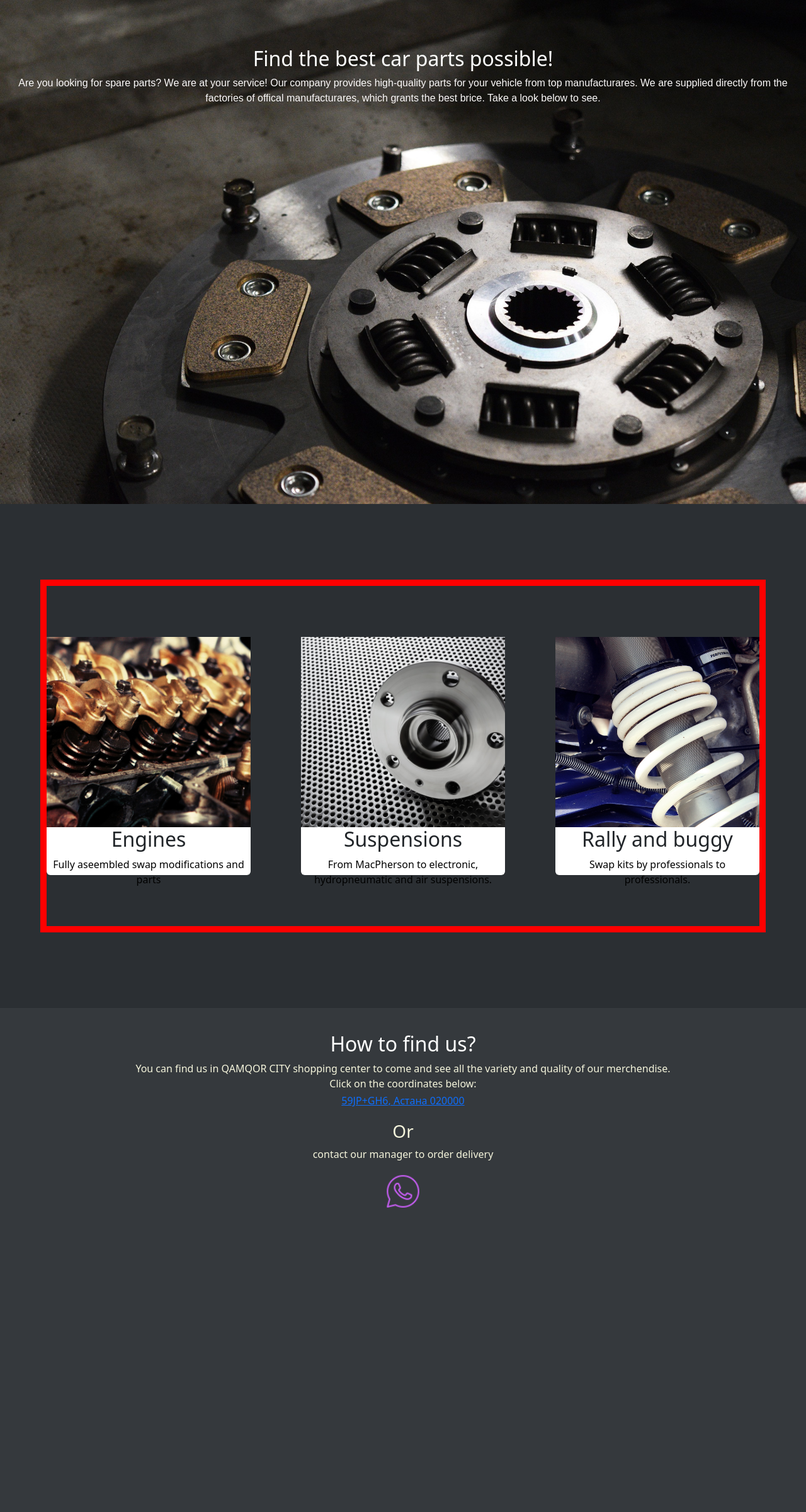
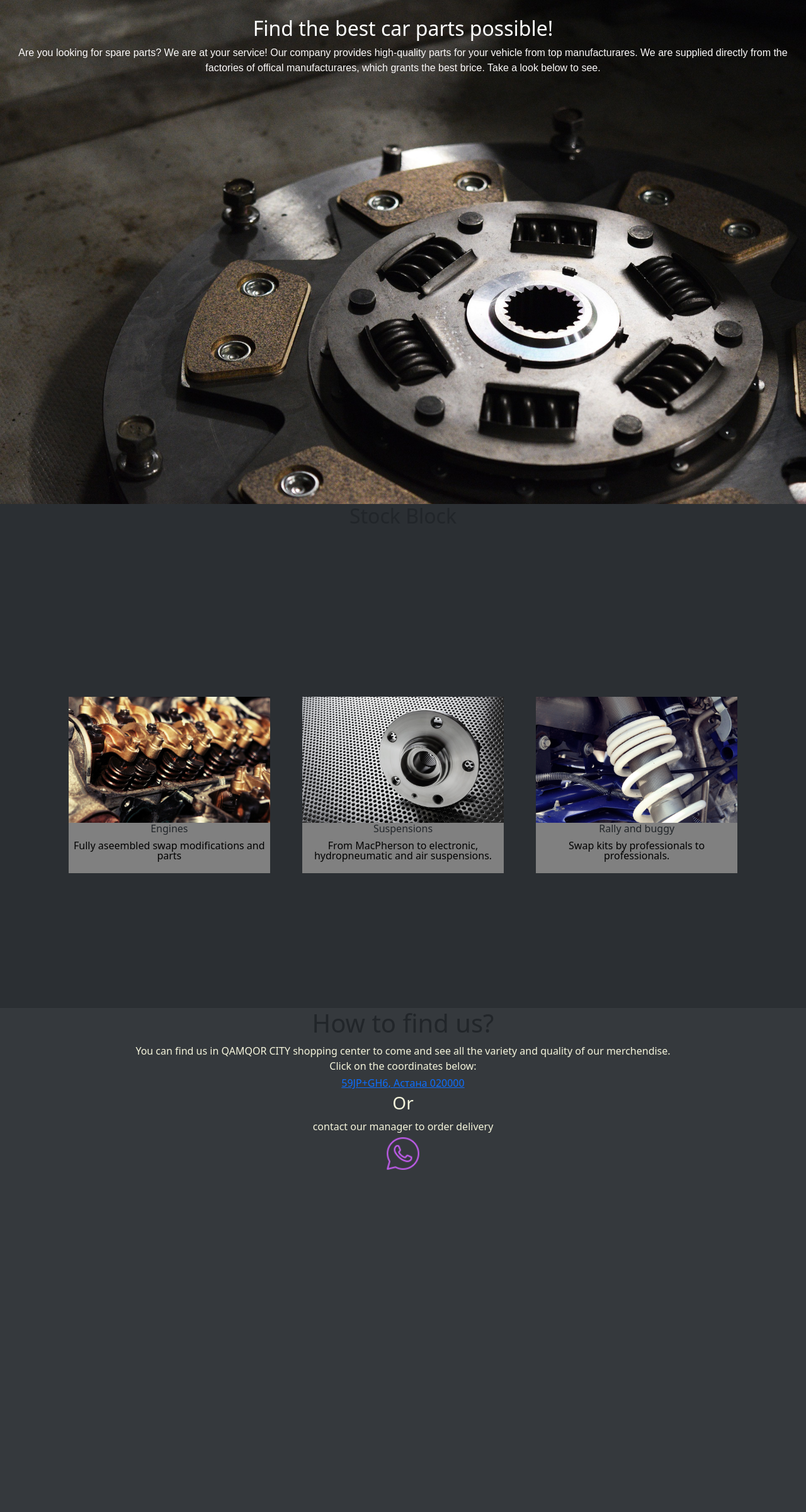
Before and after one commit to Askhab-Brz/parts, a Django app: page / in a window 1280 px wide. Shown: the part 76-2476 px from the top of the page at 63% size. Run offline with Django 4.2, Linux system fonts and the light colour scheme.

Commit message:
update 05.12.22

```diff
--- a/landing/static/landing/styles.css
+++ b/landing/static/landing/styles.css
@@ -1,16 +1,11 @@
 body{
     margin: 0;
     padding: 0;
-
-    overflow: -moz-hidden-unscrollable;
-
-
-
+}
+p{
+  margin: 0;
 }
 
-html{
-  scroll-behavior: smooth;
-}
 @keyframes thenav{
     0% {
         opacity: 0;
@@ -103,7 +98,7 @@ a {
 
 
 
-h1{
+#head{
     padding-top: 2%;
     color: rgb(255, 255, 254);
     font-size: 2em;
@@ -130,14 +125,12 @@ h1{
 
 }
 
-::-webkit-scrollbar{
-  width: 2%;
-}
+
 
 .parent{
   overflow: auto ;
   height: 100vh;
-  scroll-snap-type: y mandatory;
+
 
 }
 
@@ -154,7 +147,7 @@ h1{
     background-repeat: no-repeat;
     background-size: cover;
     animation:  2s  0s 1  showcase;
-    scroll-snap-align:start;
+
 
 
 
@@ -176,14 +169,12 @@ h1{
   width: 100%;
   background-color: rgb(43,47,51);
   height: 100%;
-  display: flex;
-
-
+  text-align: center;
 }
 
 .contact{
-  padding: 1%;
-  scroll-snap-align:start;
+
+  width: 100%;
   height: 100%;
   text-align: center;
   background-color:  rgb(53,57,61);
@@ -191,40 +182,49 @@ h1{
 
 
 .fwrap{
-  border: 10px solid red;
-  height: 70%;
-  width: 90%;
-  display: flex;
-  gap: 5em;
+  flex-wrap: wrap;
+  height: 90vh;
+  display:flex;
   align-items: center;
-  margin: auto;
-
+  justify-content: center;
+  gap: 4% ;
 
 }
 .wrap{
-  background-color: white;
+  height: 25vh;
+  width: 25vw;
+  border-radius: 6px;
+  border-top: 0px;
+  transition:  200ms ease-in-out
+}
+.wrap img{
+  width: 100%;
+  height: 100%;
+  object-fit: cover;
+}
+.cap{
   text-align: center;
-  border: 0px;
-  border-radius: 6px;
-  width: 27%;
-  height: 70%;
-  flex: 1;
+  line-height: 1em;
+  background-color: gray;
+  font-weight: 100;
+  height: 10vh;
+  word-wrap: break-word;
 
 }
-.mc{
+.cap h2{
+  font-size: medium;
+}
 
-  width: 100%;
-  height: 80%;
+
+
+
+.wrap:hover{
+  transform: scale(1.2);
 
 }
- .mc img{
-  width: 100%;
-  height: 100%;
-  object-fit:cover;
-}
-.msg{
 
-}
+
+
 #wp{
   color: beige;
 }
--- a/landing/templates/landing/first.html
+++ b/landing/templates/landing/first.html
@@ -33,9 +33,7 @@
                 <li class="nav-item">
                   <a class="nav-link" href="#contact">Contact Us</a>
                 </li>
-                <li class="nav-item">
-                  <a class="nav-link " href="#" tabindex="-1" aria-disabled="true"></a>
-                </li>
+
               </ul>
             </div>
           </div>
@@ -45,51 +43,46 @@
 
             <section class="showcase" id="showcase" >
               <div class="info">
-                <br>
-                <br>
-                <h1> Find the best car parts possible!</h1>
+
+
+                <h1 id="head"> Find the best car parts possible!</h1>
                 <p id="p1">Are you looking for spare parts? We are at your service! Our company provides high-quality parts for your vehicle from top manufacturares. We are supplied directly from the factories of offical manufacturares, which grants the best brice.
                   Take a look below to see.</p>
               </div>
             </section>
 
 
-          <section class="showcase2"  >
+      <section class="showcase2" id="showcase2">
 
-
+            <h2>Stock Block</h2>
 
             <div class="fwrap">
 
+
                 <div class="wrap">
-                  <div class="mc">
                   <img src="{% static 'landing/head.jpg' %}" alt="">
-                  </div>
-                    <div class="msg">
+                      <div class="cap">
                         <h2>Engines</h2>
                         <p style="color: rgb(0, 0, 0) ;"> Fully aseembled swap modifications and parts</p>
                       </div>
                 </div>
                 <div class="wrap">
-                    <div class="mc">
                   <img src="{% static 'landing/silv.jpg' %}" alt="">
-                    </div>
-                      <div class="msg">
+                      <div class="cap">
                         <h2>Suspensions</h2>
                         <p style="color: rgb(0, 0, 0) ;"> From MacPherson to electronic, hydropneumatic and air suspensions.</p>
                       </div>
                       </div>
 
                 <div class="wrap">
-                <div class="mc">
                   <img src="{% static 'landing/sus2.jpg' %}" alt="">
-                </div>
-                    <div class="msg">
+                      <div class="cap">
                         <h2>Rally and buggy</h2>
                         <p style="color: rgb(0, 0, 0) ;"> Swap kits by professionals to professionals.</p>
                       </div>
             </div>
-          </div>
       </section>
+
           <section class="contact" id="contact" >
             <h1>How to find us?</h1>
               <p id="how">
```
Also changed, not shown: other parts of landing/static/landing/styles.css (+30 -7 lines). Lines whose indentation alone changed are shown as unchanged.
